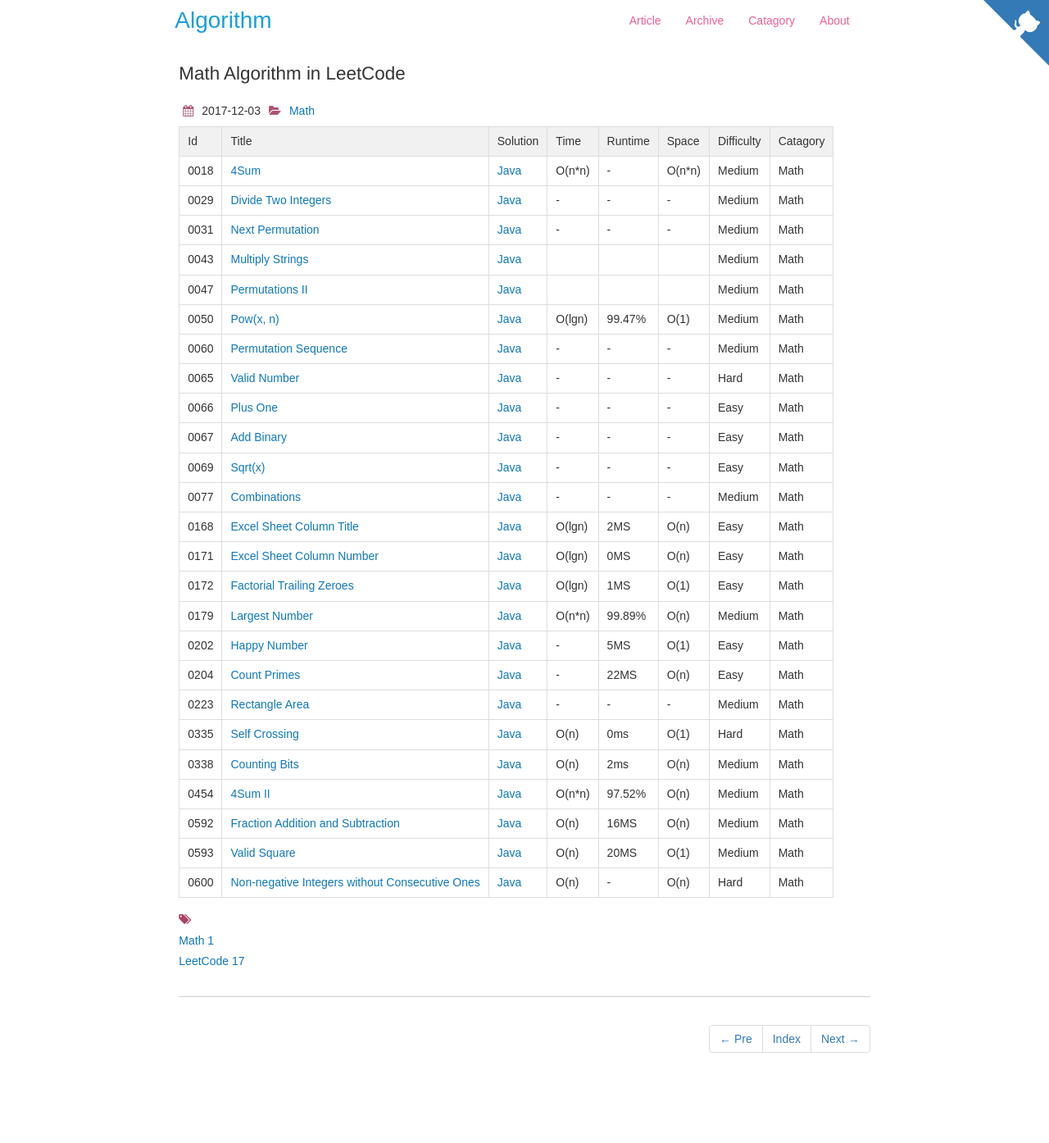
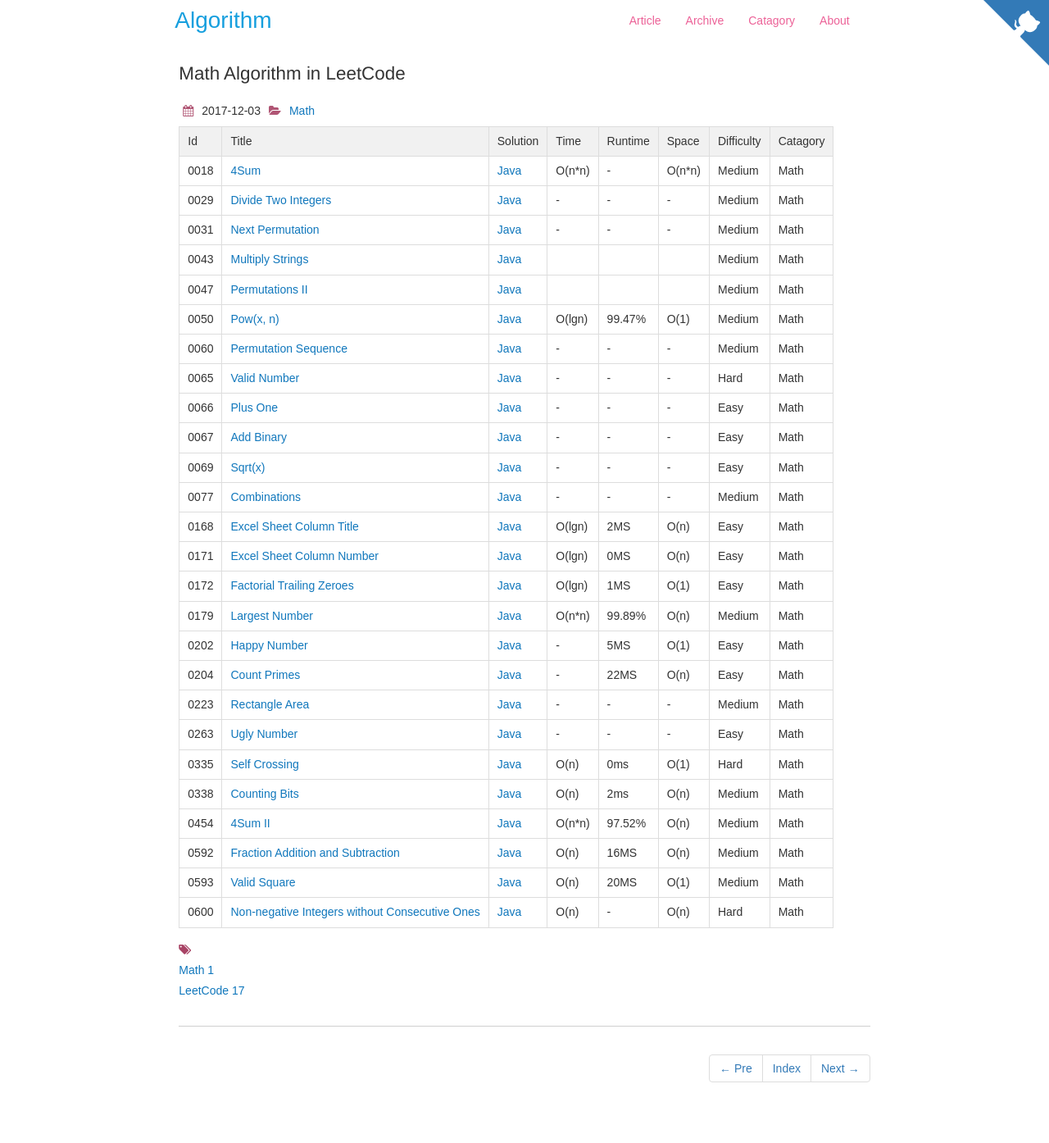
Before and after one commit to dunso/algorithm, a Jekyll site: the page built from docs/_posts/2017-12-03-Math.md, in a window 1280 px wide. Shown: the whole page at 82% size. Built offline with Jekyll 4.4.1, drawn with Linux system fonts in a browser that asks for light colours; nearby versions of some CDN libraries; before the commit the page ends 1358 px from its top, so only the background shows below that.

Commit message:
Add index of LeetCode0263.java to docs

```diff
--- a/docs/_posts/2017-12-03-Math.md
+++ b/docs/_posts/2017-12-03-Math.md
@@ -31,6 +31,7 @@
 |0202|[Happy Number](https://leetcode.com/problems/happy-number/) | [Java](https://e.srl/leetcode-202/)  | - |5MS| O(1)  |  Easy |Math|
 |0204|[Count Primes](https://leetcode.com/problems/count-primes/) | [Java](https://e.srl/leetcode-204/)  | - |22MS| O(n)  |  Easy |Math|
 |0223|[Rectangle Area](https://leetcode.com/problems/rectangle-area/) | [Java](https://e.srl/leetcode-223/)  |-|-|-|  Medium |Math|
+|0263|[Ugly Number](https://leetcode.com/problems/ugly-number) | [Java](https://e.srl/leetcode-263/)  |-|-|-|  Easy |Math|
 |0335|[Self Crossing](https://leetcode.com/problems/self-crossing) | [Java](https://e.srl/leetcode-335/)  | O(n) |0ms| O(1)  |  Hard |Math|
 |0338|[Counting Bits](https://leetcode.com/problems/counting-bits/) | [Java](https://e.srl/leetcode-338/)  | O(n) |2ms| O(n)  |  Medium |Math|
 |0454|[4Sum II](https://leetcode.com/problems/4sum-ii/) | [Java](https://e.srl/leetcode-454/)  | O(n\*n) |97.52%| O(n)  |  Medium |Math|
```
